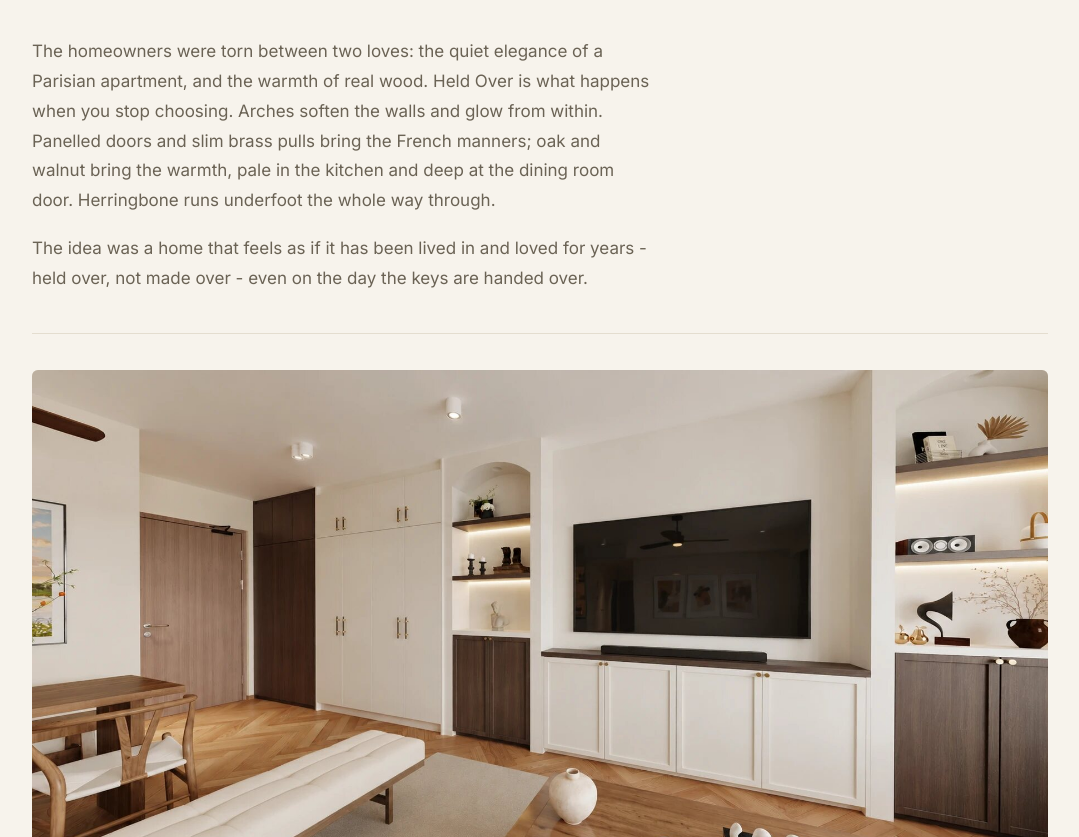
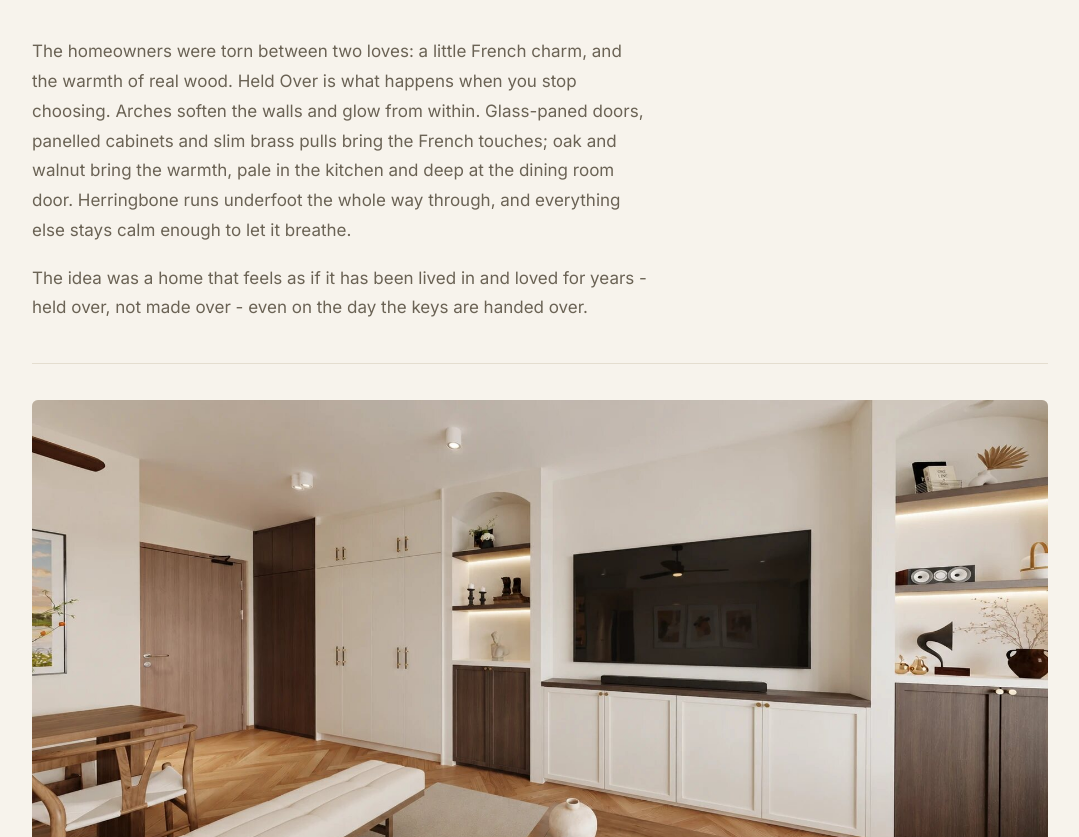
Before and after one commit to jennifergautama97-dotcom/studiojennifergautama, a plain HTML site: page held-over.html in a window 1280 px wide. Shown: the part 869-1706 px from the top of the page, without its empty margins (100-1179 px from the left). Drawn offline with nearby package versions, Linux system fonts and the light colour scheme.

Commit message:
Held Over: describe the French touches rather than a Parisian apartment
Co-Authored-By: Claude Opus 5.5 <noreply@anthropic.com>
Claude-Session: https://claude.ai/code/session_01W9BzsQabWzZY1jTFHhrrA4

```diff
--- a/held-over.html
+++ b/held-over.html
@@ -42,7 +42,7 @@
 
   <section class="project-body">
     <p>
-      The homeowners were torn between two loves: the quiet elegance of a Parisian apartment, and the warmth of real wood. Held Over is what happens when you stop choosing. Arches soften the walls and glow from within. Panelled doors and slim brass pulls bring the French manners; oak and walnut bring the warmth, pale in the kitchen and deep at the dining room door. Herringbone runs underfoot the whole way through.
+      The homeowners were torn between two loves: a little French charm, and the warmth of real wood. Held Over is what happens when you stop choosing. Arches soften the walls and glow from within. Glass-paned doors, panelled cabinets and slim brass pulls bring the French touches; oak and walnut bring the warmth, pale in the kitchen and deep at the dining room door. Herringbone runs underfoot the whole way through, and everything else stays calm enough to let it breathe.
     </p>
     <p>
       The idea was a home that feels as if it has been lived in and loved for years - held over, not made over - even on the day the keys are handed over.
```
